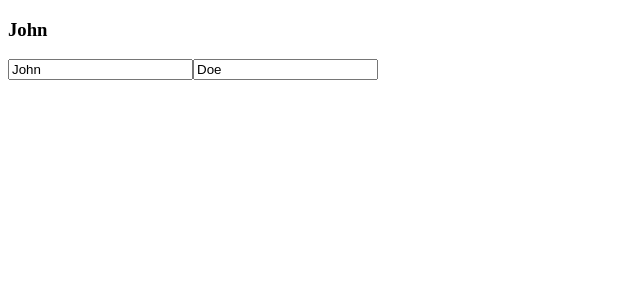
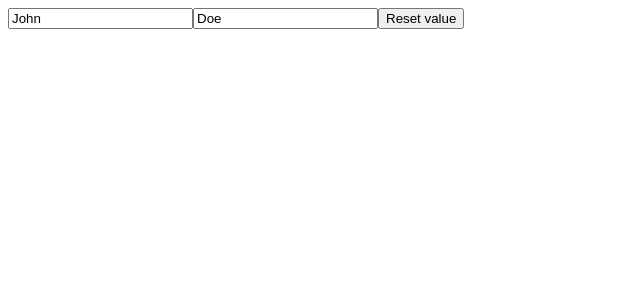
Before and after one commit to clararuizfdz/react-examples, a React app in the folder 02-example/: page / in a window 1280 px wide. Shown: the top 300 px of the page, without its empty margins (0-640 px from the left). Built offline with nearby package versions, Linux system fonts and the light colour scheme.

Commit message:
example hooks: React.memo

```diff
--- a/02-example/src/app.tsx
+++ b/02-example/src/app.tsx
@@ -1,6 +1,6 @@
 import React from "react";
-import { MyComponent6 } from "./demo6";
+import { MyComponent7 } from "./demo7";
 
 export const App = () => {
-  return <MyComponent6 />;
+  return <MyComponent7 />;
 };
--- /dev/null
+++ b/02-example/src/demo7.tsx
@@ -0,0 +1,31 @@
+import React from "react";
+
+interface Props {
+    onReset: () => void;
+}
+
+const ResetValue: React.FC<Props> = React.memo((props) => {
+    console.log("Hey I'm only rendered when name gets updated, check React.memo + callback");
+
+    return <button onClick={props.onReset}>Reset value</button>
+})
+export const MyComponent7 = () => {
+    const [username, setUsername] = React.useState("John");
+    const [lastname, setLastname] = React.useState("Doe");
+
+    const resetNameCallBack = () => {
+        setUsername("");
+    }
+
+
+    return (
+        <>
+            <input value={username} onChange={e => setUsername(e.target.value)} />
+            <input value={lastname} onChange={e => setLastname(e.target.value)} />
+            <ResetValue onReset={resetNameCallBack} />
+        </>
+    )
+
+
+
+}
```
